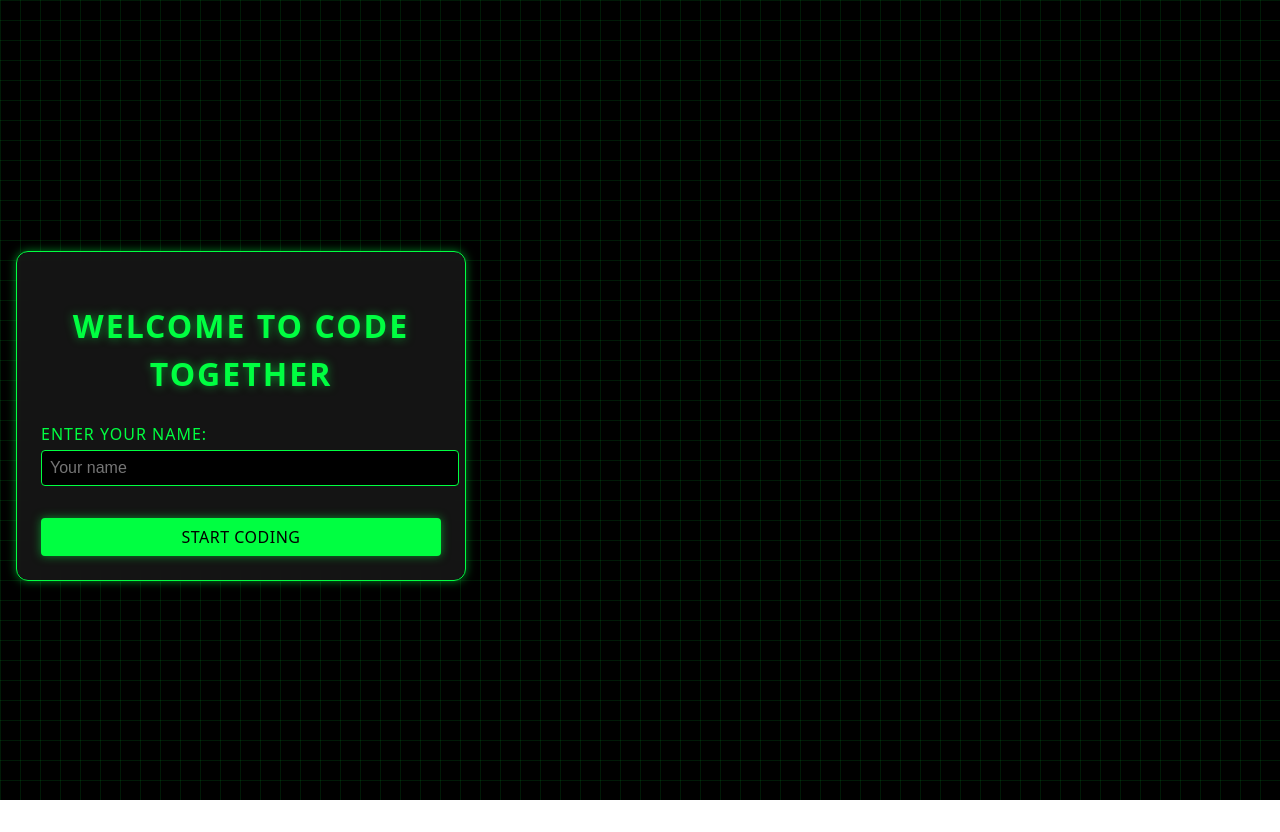
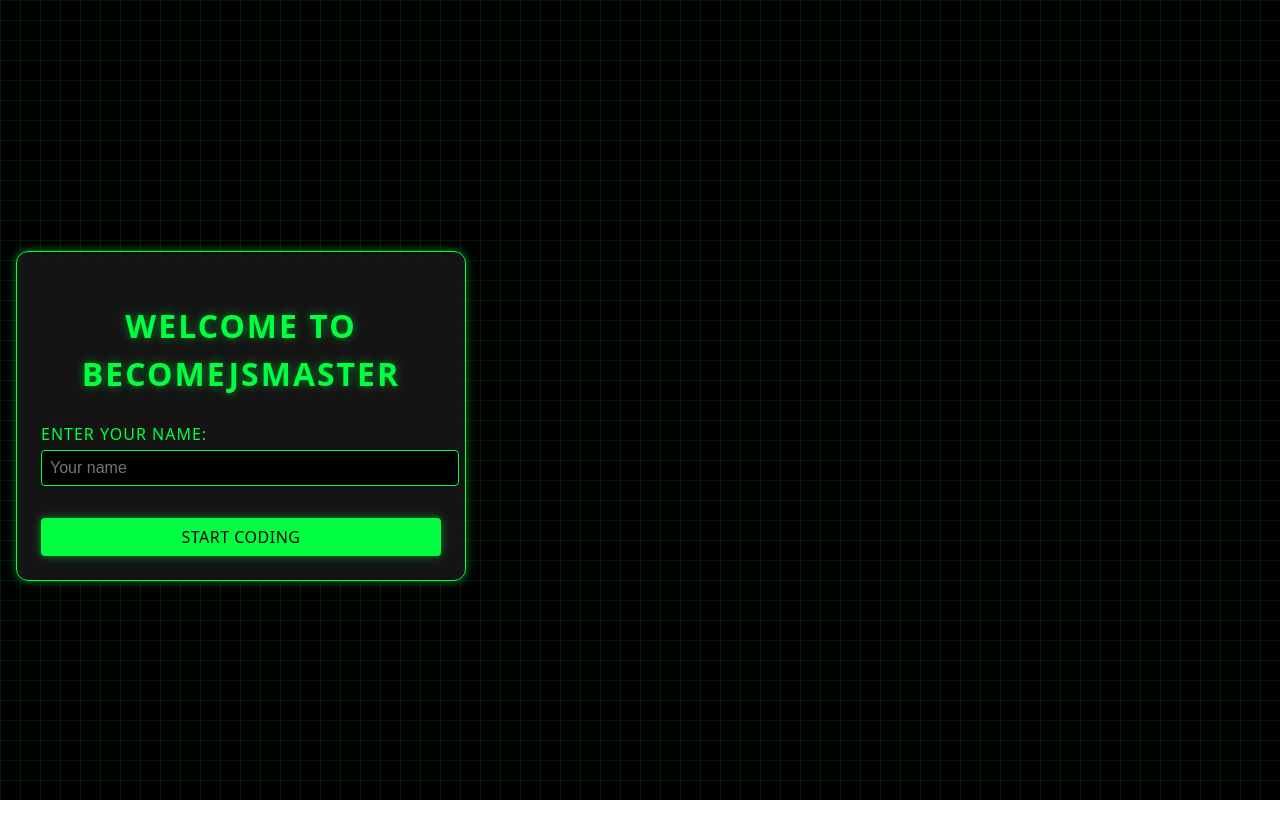
Before and after one commit to matanmeir1/BecomeJSMaster, a React (Vite) app in the folder client/: page /login in a window 1280 px wide. Built offline with nearby package versions, Linux system fonts and the light colour scheme.

Commit message:
docs: add demo URL to readme

```diff
--- a/client/src/pages/Login.jsx
+++ b/client/src/pages/Login.jsx
@@ -49,7 +49,7 @@ function Login({ setIsAuthenticated }) {
           letterSpacing: "2px",
           textShadow: shadows.glow
         }}>
-          Welcome to Code Together
+          Welcome to BecomeJSMaster
         </h2>
         <form onSubmit={handleSubmit}>
           <div style={{ marginBottom: spacing.md }}>
```
Also changed, not shown: 1 other file (tests, documents, lock files or other folders).
